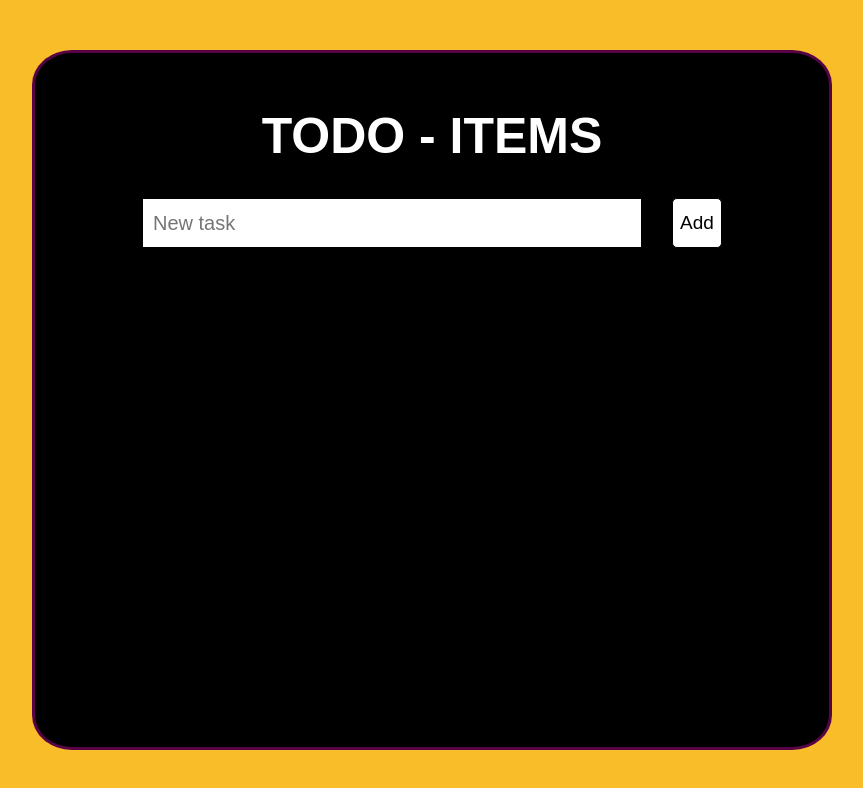
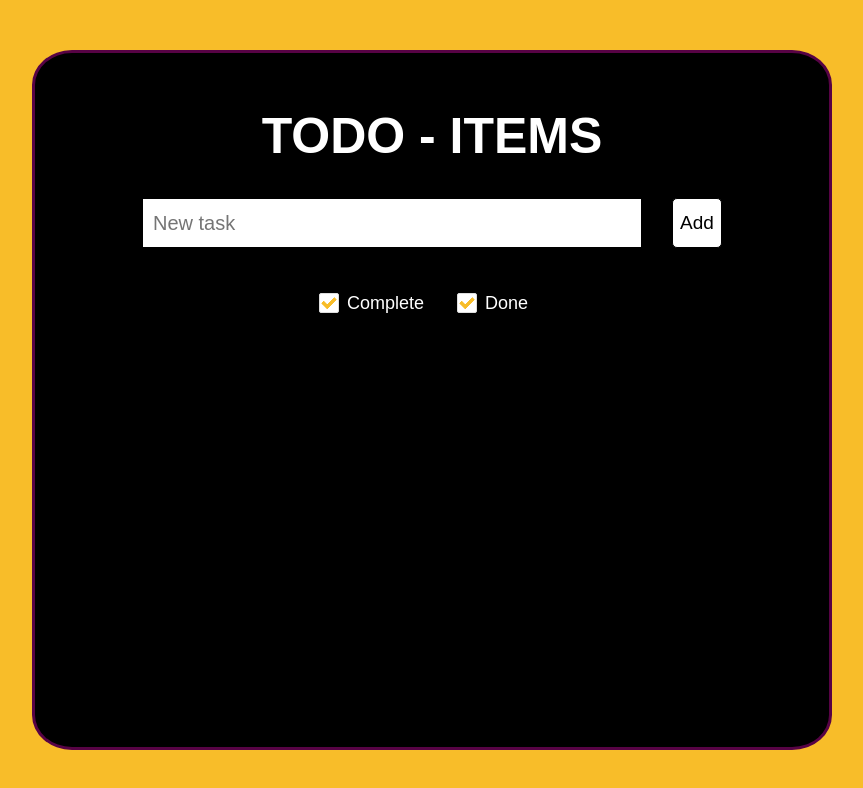
Before and after one commit to alinatuktarova/todo, a React (Create React App) app: page / in a window 1280 px wide. Shown: the top 788 px of the page, without its empty margins (208-1071 px from the left). Built offline with nearby package versions, Linux system fonts and the light colour scheme.

Commit message:
Добавление сортировки

```diff
--- a/src/components/Task/Task.js
+++ b/src/components/Task/Task.js
@@ -3,21 +3,46 @@ import { completeTask, deleteTask } from '../../actions/tasks';
 import Button from '../Button/Button';
 import { connect } from 'react-redux';
 import styles from './Task.module.scss';
+import Checkbox from '../Checkbox/Checkbox';
 
 class Task extends React.Component {
+  constructor(props) {
+    super(props);
+    this.state = { complete: true, done: true };
+  }
   handleDelete = (id) => {
     this.props.deleteTask(id);
   };
   handleComplete = (id) => {
     this.props.completeTask(id);
   };
-
+  handleCheckComplete = () => {
+    this.setState({ complete: !this.state.complete });
+  };
+  handleCheckDone = () => {
+    this.setState({ done: !this.state.done });
+  };
   render() {
     return (
+      <>
+        <div className={styles.checkboxContainer}>
+          <Checkbox
+            text="Complete"
+            checked={this.state.complete}
+            onChange={() => this.handleCheckComplete()}
+          />
+          <Checkbox
+            text="Done"
+            checked={this.state.done}
+            onChange={() => this.handleCheckDone()}
+          />
+        </div>
         <div className={styles.taskContainer}>
           {this.props.tasks &&
-          this.props.tasks.map((el) => (
-            <div className={styles.line}>
+            this.props.tasks.map((el) => {
+              if (this.state.complete && this.state.done) {
+                return (
+                  <div className={styles.line} key={el.id}>
                     <div className={styles.text}>{el.text}</div>
                     <Button
                       classStyle={!el.completed ? 'complete' : 'done'}
@@ -30,8 +55,43 @@ class Task extends React.Component {
                       onClick={() => this.handleDelete(el.id)}
                     />
                   </div>
-          ))}
+                );
+              } else if (this.state.complete && el.completed === false) {
+                return (
+                  <div className={styles.line} key={el.id}>
+                    <div className={styles.text}>{el.text}</div>
+                    <Button
+                      classStyle={!el.completed ? 'complete' : 'done'}
+                      text={!el.completed ? 'Complete' : 'Done'}
+                      onClick={() => this.handleComplete(el.id)}
+                    />
+                    <Button
+                      classStyle="delete"
+                      text="X"
+                      onClick={() => this.handleDelete(el.id)}
+                    />
                   </div>
+                );
+              } else if (this.state.done && el.completed === true) {
+                return (
+                  <div className={styles.line} key={el.id}>
+                    <div className={styles.text}>{el.text}</div>
+                    <Button
+                      classStyle={!el.completed ? 'complete' : 'done'}
+                      text={!el.completed ? 'Complete' : 'Done'}
+                      onClick={() => this.handleComplete(el.id)}
+                    />
+                    <Button
+                      classStyle="delete"
+                      text="X"
+                      onClick={() => this.handleDelete(el.id)}
+                    />
+                  </div>
+                );
+              } else return <></>;
+            })}
+        </div>
+      </>
     );
   }
 }
--- a/src/components/Task/Task.module.scss
+++ b/src/components/Task/Task.module.scss
@@ -24,6 +24,13 @@
   overflow-y: auto;
 }
 
+.checkboxContainer {
+  display: flex;
+  justify-content: center;
+  width: 500px;
+  margin-bottom: 45px;
+}
+
 .taskContainer::-webkit-scrollbar {
   width: 5px;
   background-color: black;
```
Lines whose indentation alone changed are shown as unchanged.
